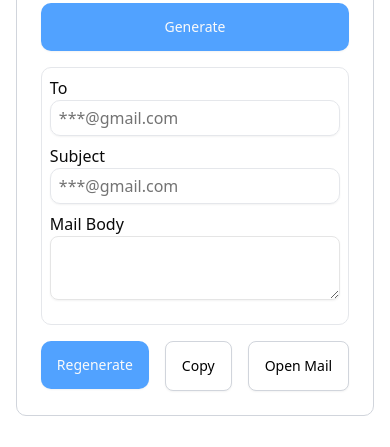
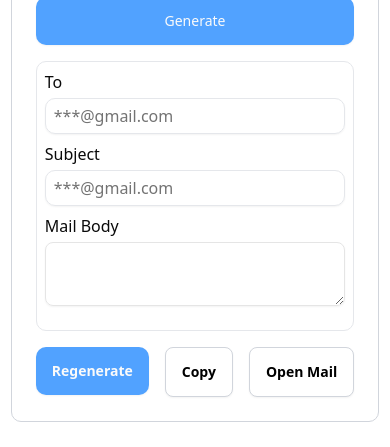
Before and after one commit to semz-ui/helpers, a React (Vite) app: page / in a window 390 px wide. Shown: the part 379-826 px from the top of the page. Built offline with nearby package versions, Linux system fonts and the light colour scheme; no server answers.

Commit message:
new update fopr textarea

```diff
--- a/src/components/SideBar.tsx
+++ b/src/components/SideBar.tsx
@@ -14,7 +14,7 @@ const SideBar = ({
       <div className="flex md:flex-col  flex-row  md:gap-4 gap-4 px-4 md:mt-4 mt-0">
         <p
           onClick={() => handleRouteChange("email")}
-          className={`text-lg md:px-4 px-0 py-1 rounded cursor-pointer ${
+          className={`text-lg md:px-8 px-0 py-1 rounded cursor-pointer ${
             route === "email" &&
             "bg-white md:bg-blue-100 text-blue-400 md:text-black"
           }`}
--- a/src/components/email/EmailEdit.tsx
+++ b/src/components/email/EmailEdit.tsx
@@ -14,7 +14,7 @@ const EmailEdit = ({body_res,subject_res,to_res, set_body_res, set_subject_res,
         <div className="my-4 border border-gray-200 rounded-lg p-2">
             <div className="flex flex-col gap-2 mb-4">
                 <div>
-                    <p>To</p>
+                    <p className="mb-1">To</p>
                     <EmailInput
                         content={to_res}
                         set_content={set_to_res}
@@ -22,7 +22,7 @@ const EmailEdit = ({body_res,subject_res,to_res, set_body_res, set_subject_res,
                     />
                 </div>
                 <div>
-                    <p>Subject</p>
+                    <p className="mb-1">Subject</p>
                     <EmailInput
                         content={subject_res}
                         set_content={set_subject_res}
@@ -30,7 +30,7 @@ const EmailEdit = ({body_res,subject_res,to_res, set_body_res, set_subject_res,
                     />
                 </div>
                 <div>
-                    <p>Mail Body</p>
+                    <p className="mb-1">Mail Body</p>
                      <Textarea
                      onChange={(e) => set_body_res(e.target.value)}
                         value={body_res}
--- a/src/routes/EmailRoute.tsx
+++ b/src/routes/EmailRoute.tsx
@@ -121,20 +121,20 @@ const EmailRoute = () => {
         />
         <div className="flex mt-4 justify-end gap-4">
           <Button
-            className="bg-blue-400 hover:bg-blue-300 py-6 px-4 rounded-lg cursor-pointer"
+            className="bg-blue-400 hover:bg-blue-300 font-bold py-6 px-4 rounded-lg cursor-pointer"
             onClick={handleGenerate}
           >
             Regenerate
           </Button>
           <Button
             onClick={handleCopy}
-            className="px-4 py-6 hover:bg-gray-200 cursor-pointer bg-white text-black border border-gray-300"
+            className="px-4 py-6 hover:bg-gray-200 cursor-pointer font-bold bg-white text-black border border-gray-300"
           >
             Copy
           </Button>
           <Button
             onClick={handleOpenEmailClient}
-            className="px-4 py-6 hover:bg-gray-200 cursor-pointer bg-white text-black border border-gray-300"
+            className="px-4 py-6 hover:bg-gray-200 font-bold cursor-pointer bg-white text-black border border-gray-300"
           >
             Open Mail
           </Button>
```
